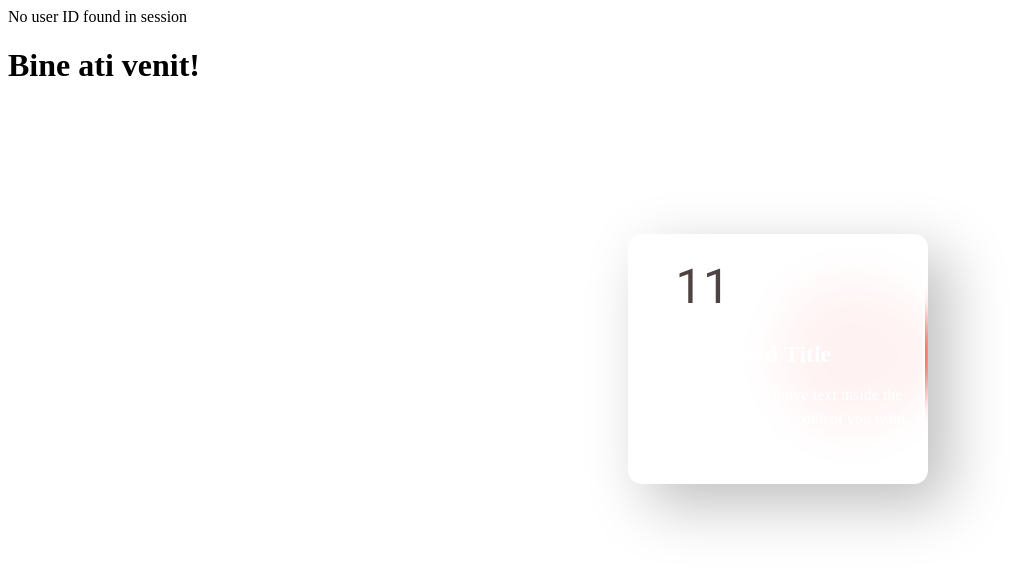
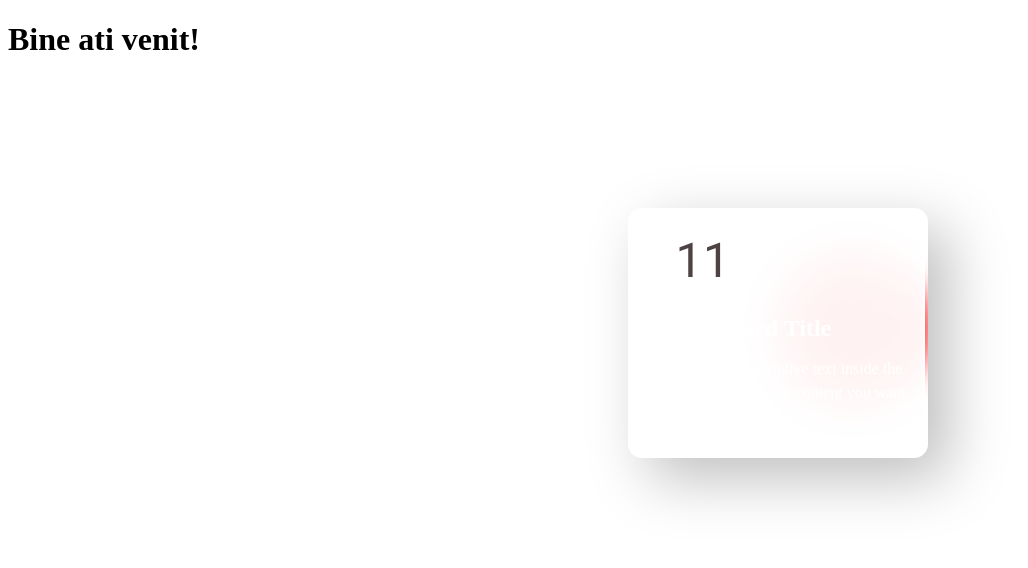
Before and after one commit to PirvuStefan/chestionare, a PHP site: page /welcome.php in a window 1280 px wide. Shown: the top 568 px of the page, without its empty margins (0-1028 px from the left). Run offline with PHP 8.4, Linux system fonts and the light colour scheme.

Commit message:
fawfafaf

```diff
--- a/login.php
+++ b/login.php
@@ -8,6 +8,8 @@
     $username = $_POST['email'] ;
     $password = $_POST['password'] ;
     $inactive = $row['inactive'];
+
+
     $sql = "SELECT * FROM users WHERE email='$username' AND password='$password' AND inactive=0"; // verficicam daca utilizatorul este inactiv
    $rezultat = mysqli_query($conn, $sql);
    $row = mysqli_fetch_array($rezultat, MYSQLI_ASSOC);
@@ -15,7 +17,10 @@
 
 
 
+
+
     if($count == 1) {
+
         header("Location: welcome.php");
     }
     else {
--- a/welcome.php
+++ b/welcome.php
@@ -1,13 +1,7 @@
 <!DOCTYPE html>
 <html lang="en">
 <?php
-session_start();
-$userID = $_SESSION['user_id'] ?? null;
-if ($userID) {
-    echo "User ID is: " . $userID;
-} else {
-    echo "No user ID found in session";
-}
+
 
 $count = 0;
 //if ($userID) {
```
